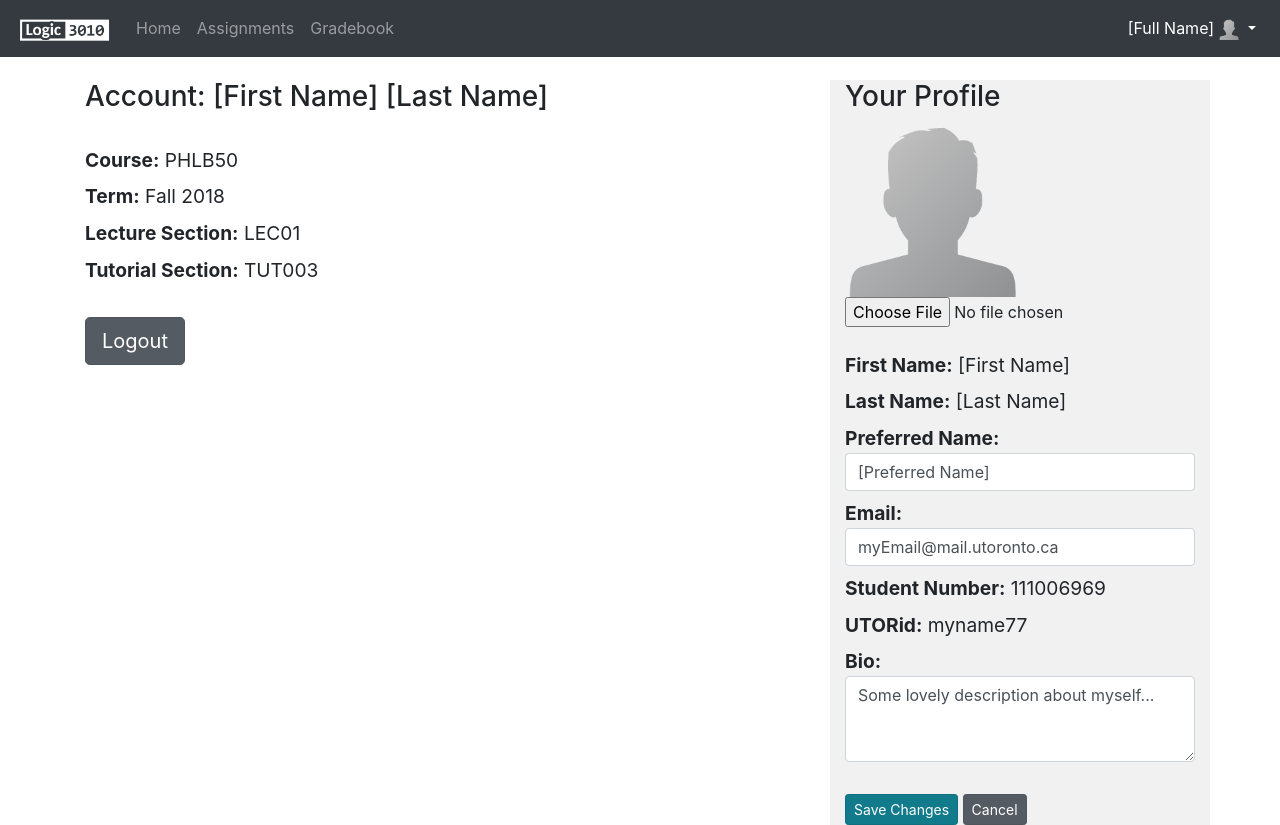
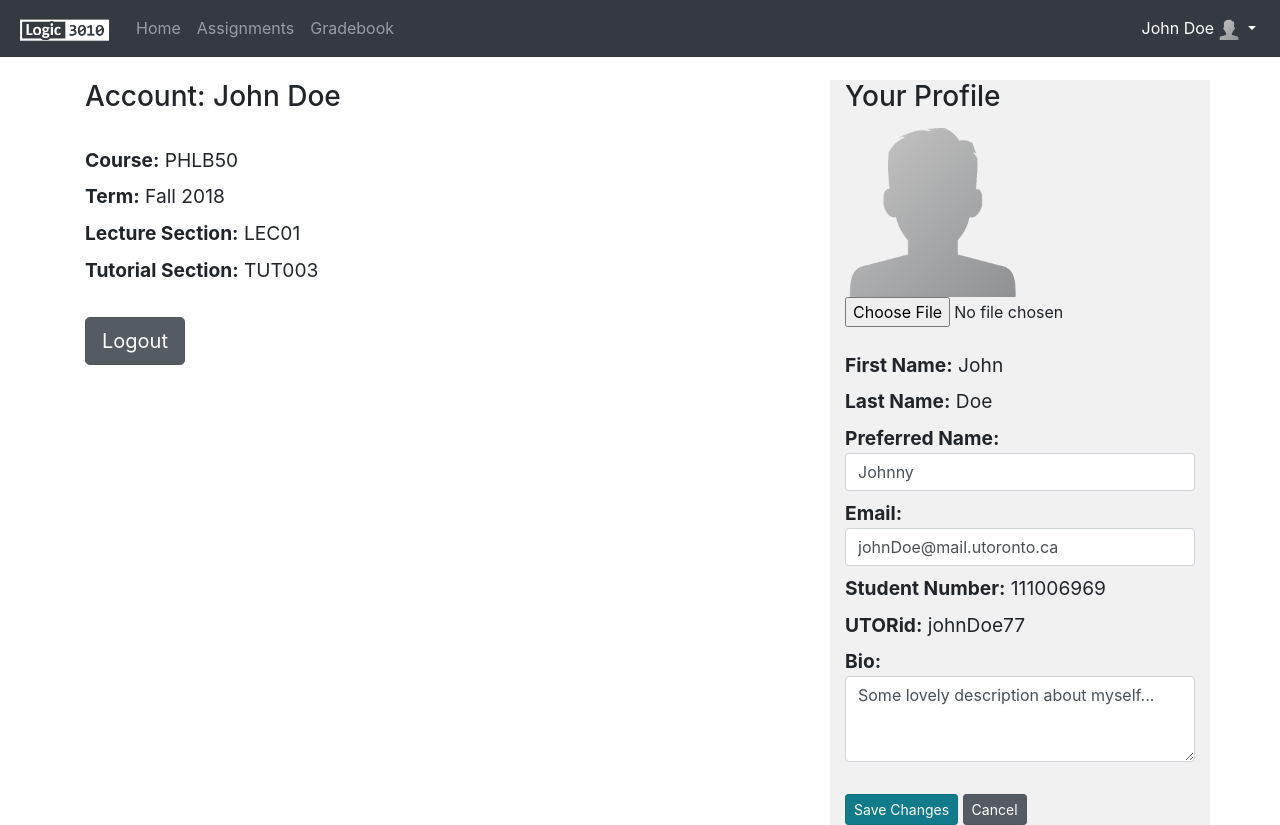
Before and after one commit to alex-greff/logic-high-fidelity-prototype, a website: page account-editing.html in a window 1280 px wide. Drawn offline with nearby package versions, Linux system fonts and the light colour scheme.

Commit message:
Changed the generic name placeholder to John Doe instead

```diff
--- a/account-editing.html
+++ b/account-editing.html
@@ -36,7 +36,7 @@
                 <ul class="navbar-nav justify-content-end">
                     <li class="nav-item active dropdown"> <!-- Active -->
                         <a class="nav-link dropdown-toggle" href="#" id="accountDropdown" role="button" data-toggle="dropdown" aria-haspopup="true" aria-expanded="false">
-                            [Full Name] <img src="images/avatar.png" class="nav-avatar-img"><span class="sr-only">(current)</span>
+                            John Doe <img src="images/avatar.png" class="nav-avatar-img"><span class="sr-only">(current)</span>
                         </a>
                         <div class="dropdown-menu" aria-labelledby="navbarDropdown">
                             <a class="dropdown-item" href="account.html">Account</a>
@@ -51,7 +51,7 @@
         <div class="container page-container">
             <div class="row page-top-padding">
                 <div class="col">
-                    <h3 class="page-header">Account: [First Name] [Last Name]</h3>
+                    <h3 class="page-header">Account: John Doe</h3>
                     <br>
                     <div class="info-text"><b>Course:</b> PHLB50</div>
                     <div class="info-text"><b>Term:</b> Fall 2018</div>
@@ -66,16 +66,16 @@
                     <img src="images/avatar.png" class="avatar-image">
                     <input type="file" class="form-control-file" id="exampleFormControlFile1">
                     <br>
-                    <div class="info-text"><b>First Name:</b> [First Name]</div>
-                    <div class="info-text"><b>Last Name:</b> [Last Name]</div>
+                    <div class="info-text"><b>First Name:</b> John</div>
+                    <div class="info-text"><b>Last Name:</b> Doe</div>
                     <div class="info-text"><b>Preferred Name:</b>
-                        <input type="email" class="form-control" id="exampleInputEmail1" aria-describedby="emailHelp" value="[Preferred Name]" c>
+                        <input type="email" class="form-control" id="exampleInputEmail1" aria-describedby="emailHelp" value="Johnny" c>
                     </div>
                     <div class="info-text"><b>Email:</b>
-                        <input type="email" class="form-control" id="exampleInputEmail1" aria-describedby="emailHelp" value="myEmail@mail.utoronto.ca" c>
+                        <input type="email" class="form-control" id="exampleInputEmail1" aria-describedby="emailHelp" value="johnDoe@mail.utoronto.ca" c>
                     </div>
                     <div class="info-text"><b>Student Number:</b> 111006969</div>
-                    <div class="info-text"><b>UTORid:</b> myname77</div>
+                    <div class="info-text"><b>UTORid:</b> johnDoe77</div>
                     <div class="info-text"><b>Bio:</b>
                         <textarea class="form-control" id="exampleFormControlTextarea1" rows="3">Some lovely description about myself...</textarea>
                     </div>
```
Also changed, not shown: account.html (+7 -7 lines), assignment1.html (+1 -1 lines), assignment2.html (+1 -1 lines), assignment3.html (+1 -1 lines), assignments.html (+1 -1 lines), gradebook.html (+1 -1 lines), home.html (+2 -2 lines), question_editor.html (+1 -1 lines).
